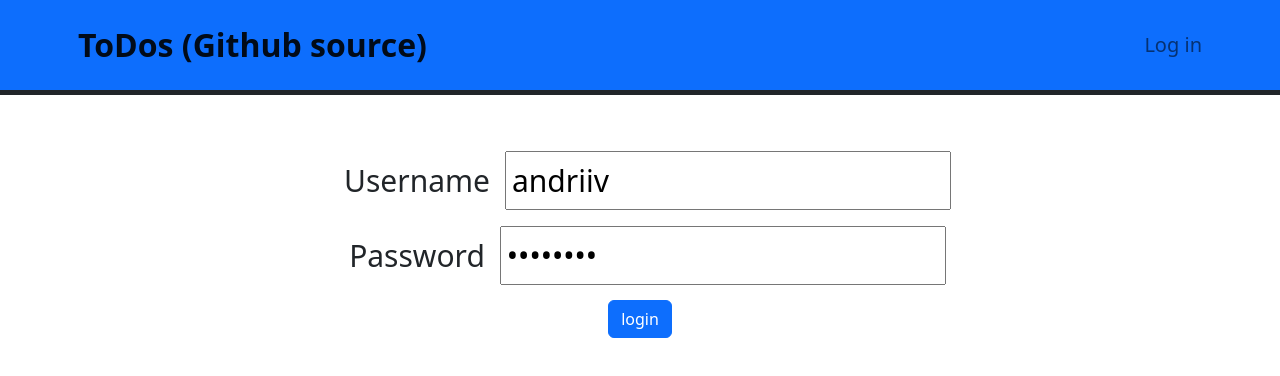
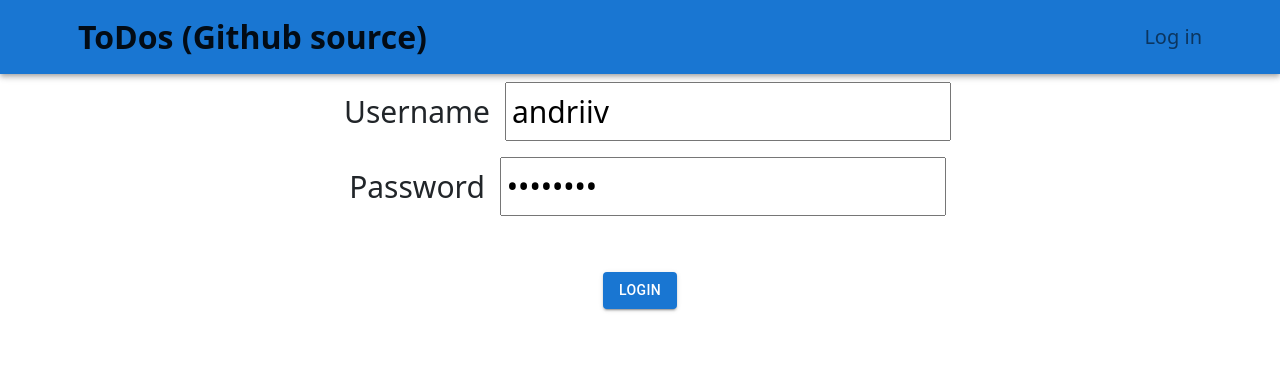
Before and after one commit to roman-andriiv/todo-react, a React (Create React App) app: page / in a window 1280 px wide. Shown: the top 376 px of the page. Built offline with nearby package versions, Linux system fonts and the light colour scheme.

Commit message:
[andriiv] UI fixes#3

```diff
--- a/src/components/todo/HeaderComponent.jsx
+++ b/src/components/todo/HeaderComponent.jsx
@@ -1,5 +1,6 @@
 import {Link} from "react-router-dom"
 import {useAuth} from "./security/AuthContext"
+import {AppBar, Toolbar} from "@mui/material"
 
 export function HeaderComponent() {
 
@@ -11,7 +12,8 @@ export function HeaderComponent() {
     }
 
     return (
-        <header className="border-bottom border-dark border-5 mb-5 p-2 navbar-dark bg-primary navbar-expand-lg">
+        <AppBar position="static">
+            <Toolbar>
                 <div className="container">
                     <div className="row">
                         <nav className="navbar navbar-expand-lg">
@@ -21,7 +23,8 @@ export function HeaderComponent() {
                             <div className="collapse navbar-collapse">
                                 <ul className="navbar-nav">
                                     <li className="nav-item fs-5">
-                                    {isAuthenticated && <Link className="nav-link" to="/welcome/andriiv">Home</Link>}
+                                        {isAuthenticated &&
+                                            <Link className="nav-link" to="/welcome/andriiv">Home</Link>}
                                     </li>
                                     <li className="nav-item fs-5">
                                         {isAuthenticated && <Link className="nav-link" to="/todos">ToDos</Link>}
@@ -39,8 +42,8 @@ export function HeaderComponent() {
                             </ul>
                         </nav>
                     </div>
-
                 </div>
-        </header>
+            </Toolbar>
+        </AppBar>
     )
 }
--- a/src/components/todo/LoginComponent.jsx
+++ b/src/components/todo/LoginComponent.jsx
@@ -1,6 +1,7 @@
 import {useState} from "react"
 import {useNavigate} from "react-router-dom"
 import {useAuth} from "./security/AuthContext"
+import Button from "@mui/material/Button"
 
 export function LoginComponent() {
 
@@ -45,7 +46,8 @@ export function LoginComponent() {
                     <input type="password" name="password" value={password} onChange={handlePasswordChange}/>
                 </div>
                 <div>
-                    <button className="btn btn-primary" type="button" name="login" onClick={handleSubmit}>login</button>
+                    {/*<button className="btn btn-primary" type="button" name="login" onClick={handleSubmit}>login</button>*/}
+                    <Button variant="contained" className="btn-success btn m-5" onClick={handleSubmit}>login</Button>
                 </div>
             </div>
         </div>
--- a/src/components/todo/WelcomeComponent.jsx
+++ b/src/components/todo/WelcomeComponent.jsx
@@ -17,9 +17,6 @@ export function WelcomeComponent() {
         <div className="WelcomeComponent">
             <h1>Welcome to the "ToDos" ReactJS application</h1>
             <div>You are logged in as "{username}"</div>
-            {/*          <div>
-                <button className="btn-success btn m-5" onClick={callWelcome}>Open my ToDo List</button>
-            </div>*/}
             <Button variant="contained" className="btn-success btn m-5" onClick={callWelcome}>My Todos</Button>
         </div>
     )
```
Lines whose indentation alone changed are shown as unchanged.
